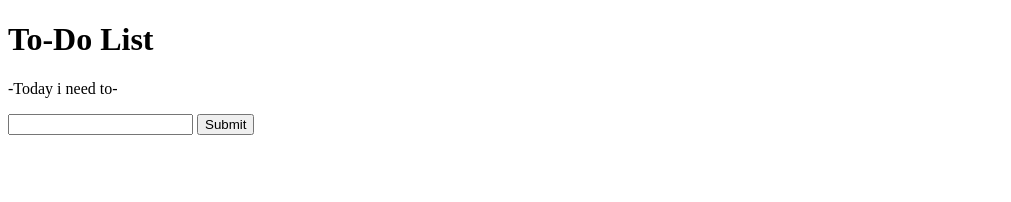
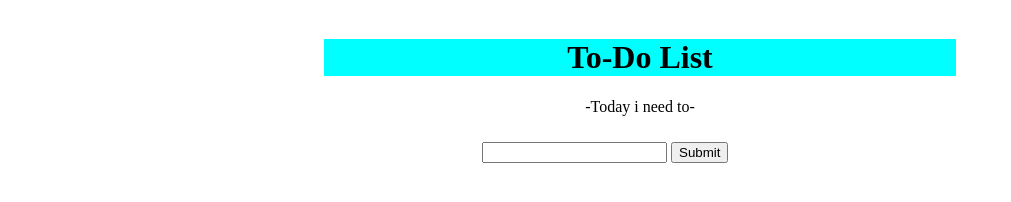
Before and after one commit to dts-kominfo-rea4a/challenge-dom-dyvapandhu, a website: page index.html in a window 1280 px wide. Shown: the whole page, without its empty margins (0-1011 px from the left). Drawn offline with Linux system fonts and the light colour scheme.

Commit message:
[ADD] Some css

```diff
--- a/index.html
+++ b/index.html
@@ -18,9 +18,7 @@
       <!-- TODO: Buatlah sebuah button dengan id todo-submit -->
       <div class="input">
         <input id="todo-input" type="text" />
-        <button id="todo-submit">
-          Submit
-        </button>
+        <button id="todo-submit">Submit</button>
       </div>
 
       <!-- Section output -->
@@ -67,5 +65,19 @@
         }
       });
     </script>
+    <style>
+      h1 {
+        background-color: aqua;
+        text-align: center;
+      }
+      p {
+        text-align: center;
+      }
+      div {
+        margin: auto;
+        width: 50%;
+        padding: 10px;
+      }
+    </style>
   </body>
 </html>
```
